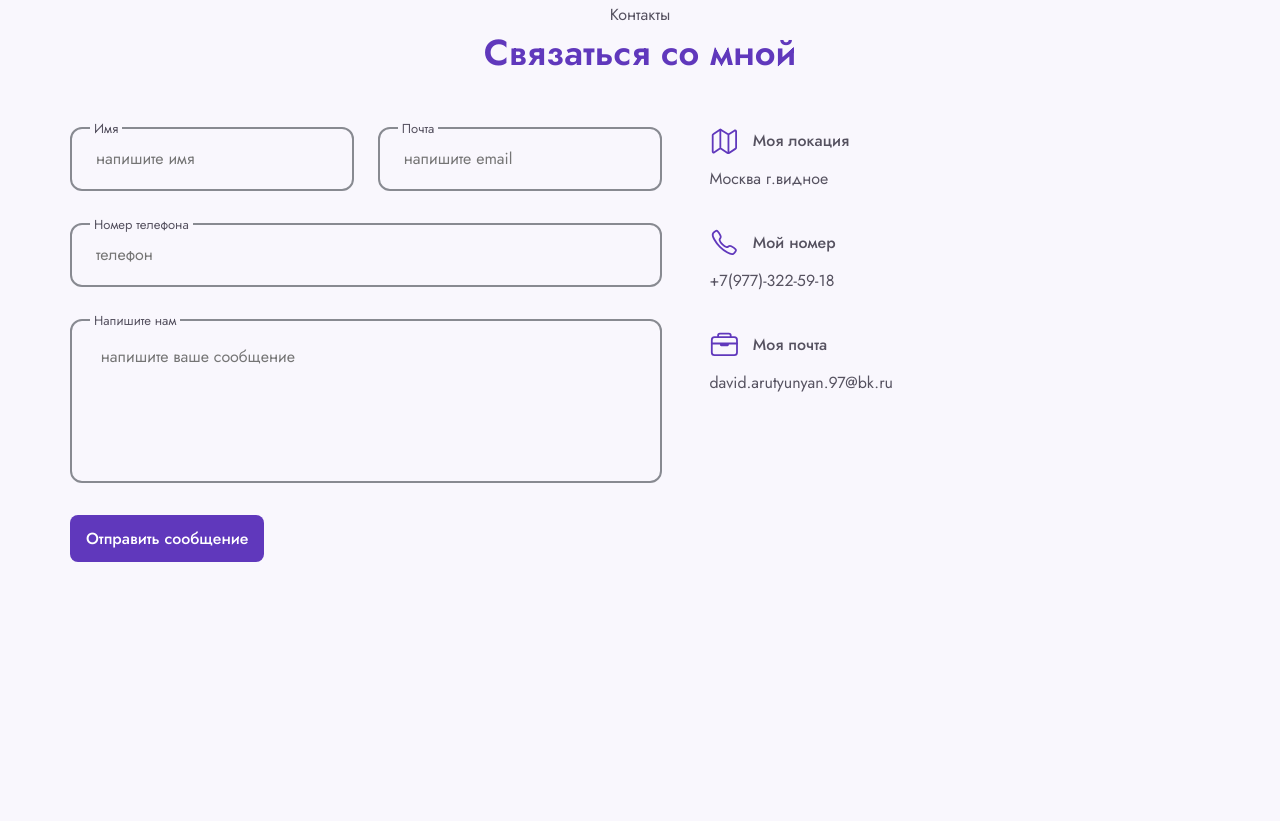
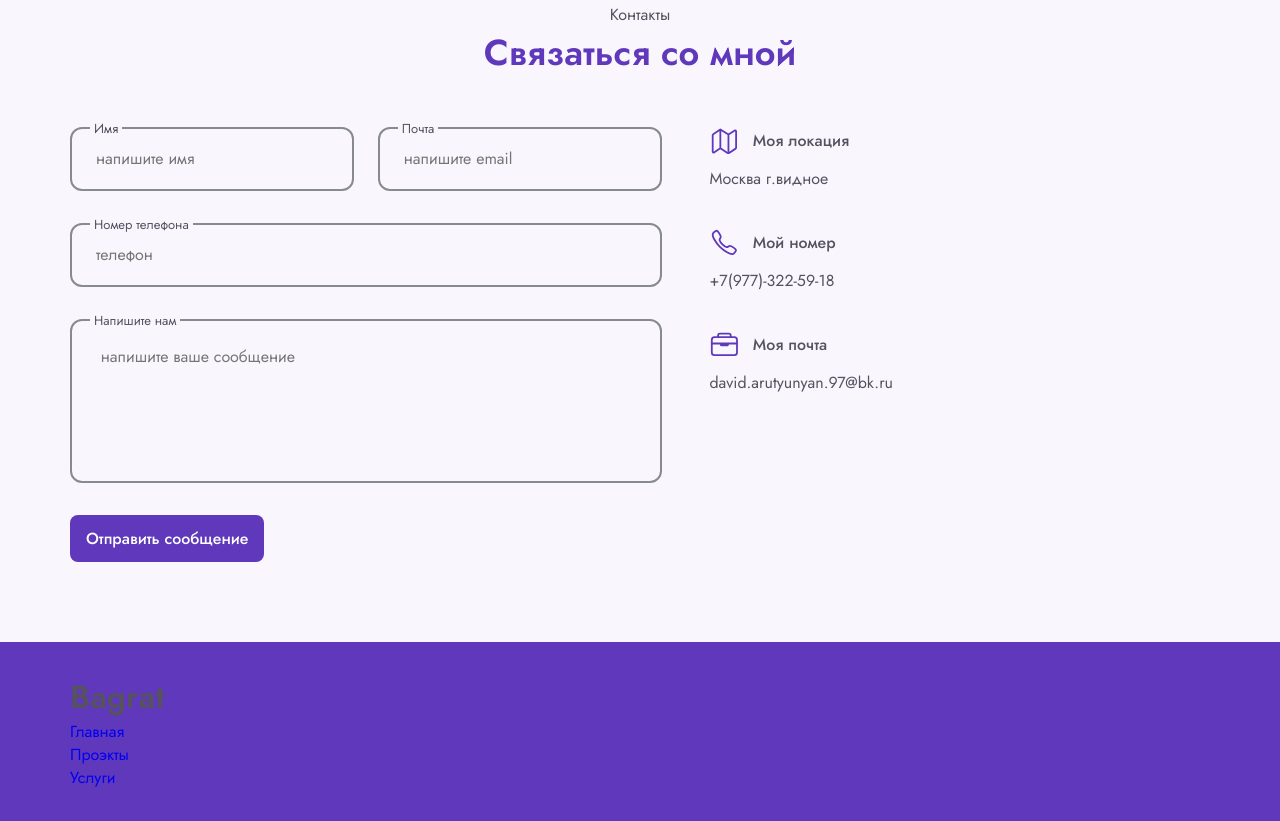
Before and after one commit to Dev420I/newProgect, a plain HTML site: page progect/index.html in a window 1280 px wide. Shown: the part 5163-5984 px from the top of the page. Before the commit the page ends 5805 px from the top, so only its background shows below. Drawn offline with nearby package versions, Linux system fonts and the light colour scheme; a web font is replaced by a local one.

```diff
--- a/progect/css/style.css
+++ b/progect/css/style.css
@@ -805,3 +805,13 @@ font-size: 1.8rem;
     display: block;
     margin-bottom: .5rem;
 }
+
+.footer
+{
+    background-color: var(--ferst-color);
+}
+
+.footer__container
+{
+    padding: 2rem 0 2rem;
+}
--- a/progect/index.html
+++ b/progect/index.html
@@ -520,7 +520,31 @@
 <!--=========== LIGHT BOX=========-->
 <!--=========== FOOTER  =========-->
 <footer class="footer">
-    <div class="footer__container container"></div>
+    <div class="footer__container container">
+        <h1 class="footer__title">Bagrat</h1>
+
+        <ul class="footer__list">
+            <li>
+                <a href="#" class="footer__link">Главная</a>
+            </li>
+
+            <li>
+                <a href="#" class="footer__link">Проэкты</a>
+            </li>
+
+            <li>
+                <a href="#" class="footer__link">Услуги</a>
+            </li>
+        </ul>
+
+        <div class="footer__social">
+            <a href="#" class="footer__social-link"></a>
+
+            <a href="#" class="footer__social-link"></a>
+
+            <a href="#" class="footer__social-link"></a>
+        </div>
+    </div>
 </footer>
 
 <!--=========== SCROLL UP=========-->
```
Also changed, not shown: 1 other file.
